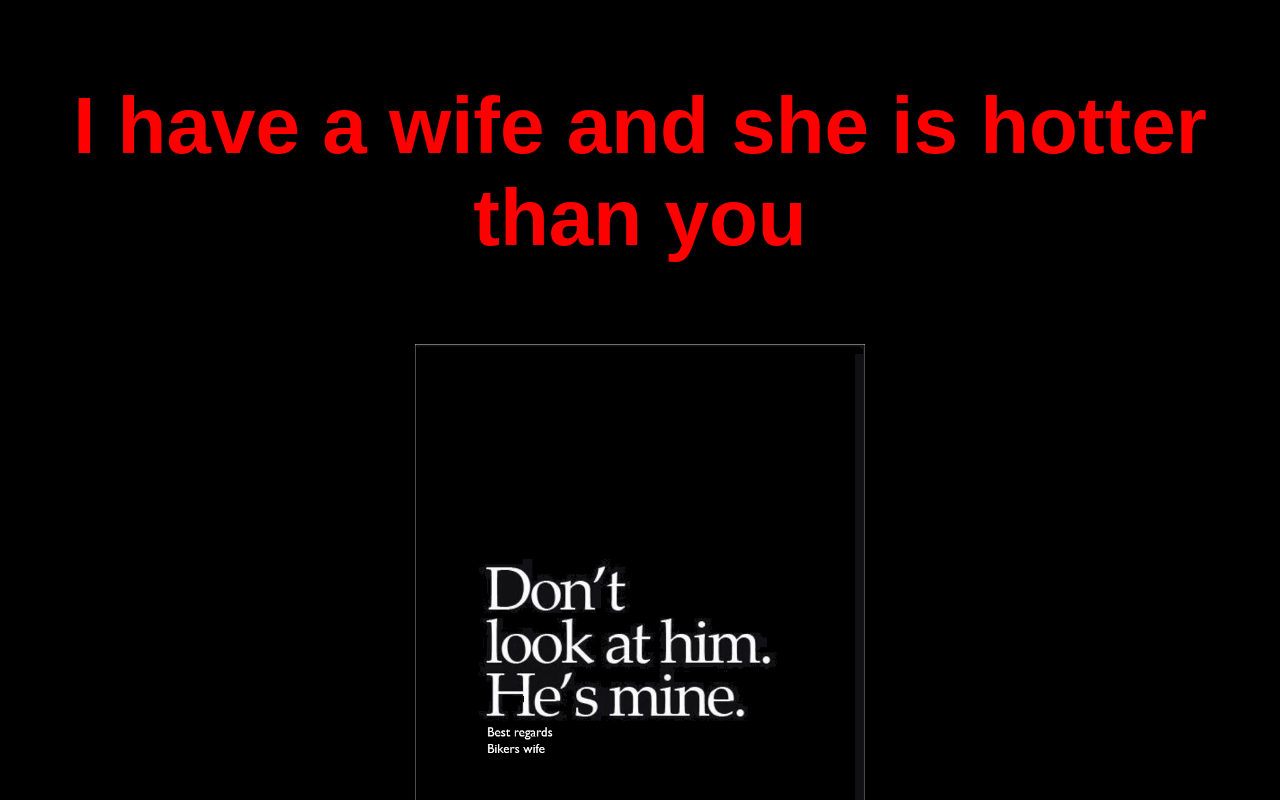
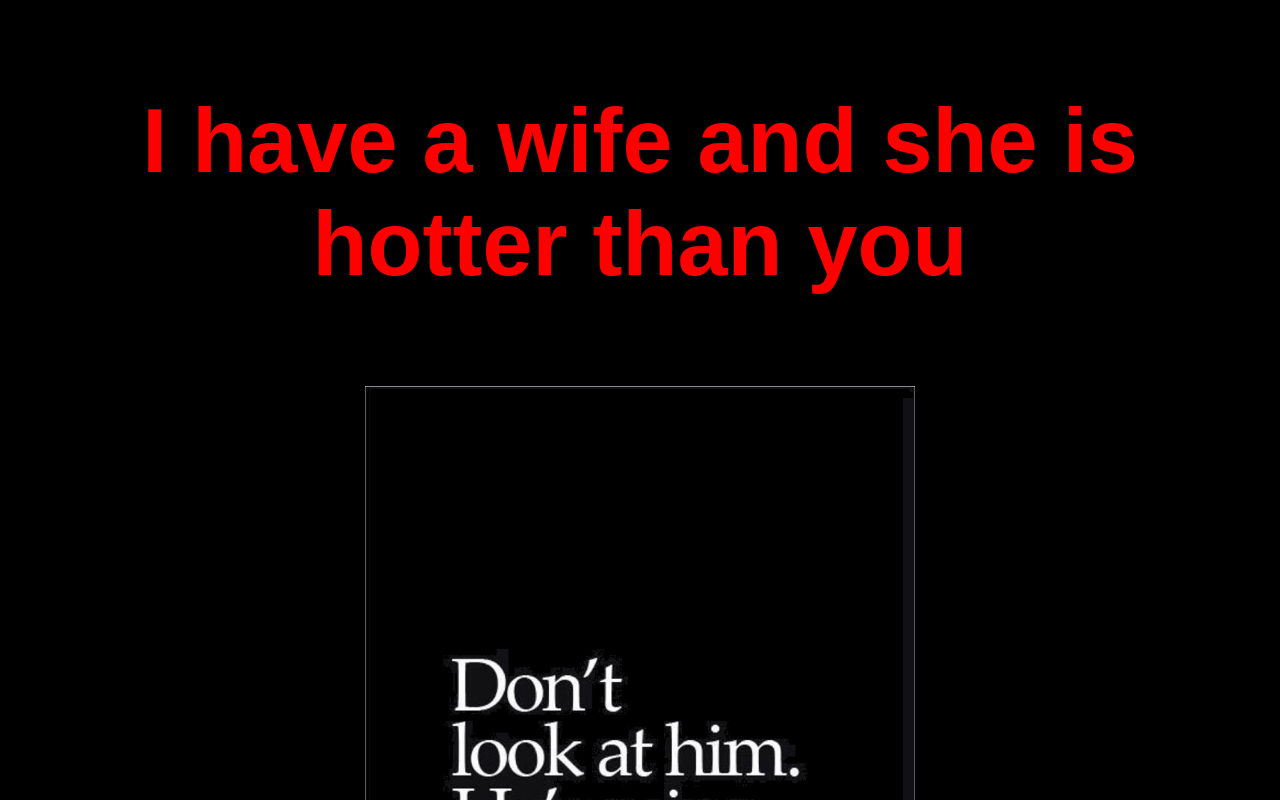
Before and after one commit to AbdulrahmanHameshli/AbdulrahmanHameshli.github.io, a plain HTML site: page index.html in a window 1280 px wide. Shown: the top 800 px of the page. Drawn offline with Linux system fonts and the light colour scheme.

Commit message:
Update index.html

```diff
--- a/index.html
+++ b/index.html
@@ -11,12 +11,12 @@
     h1, h3 {
       color: red;
       text-align: center;
-      font-size: 80px;
+      font-size: 90px;
     }
     img {
       display: block;
       margin: 20px auto;
-      max-width: 450px;
+      max-width: 550px;
     }
   </style>
 </head>
```
